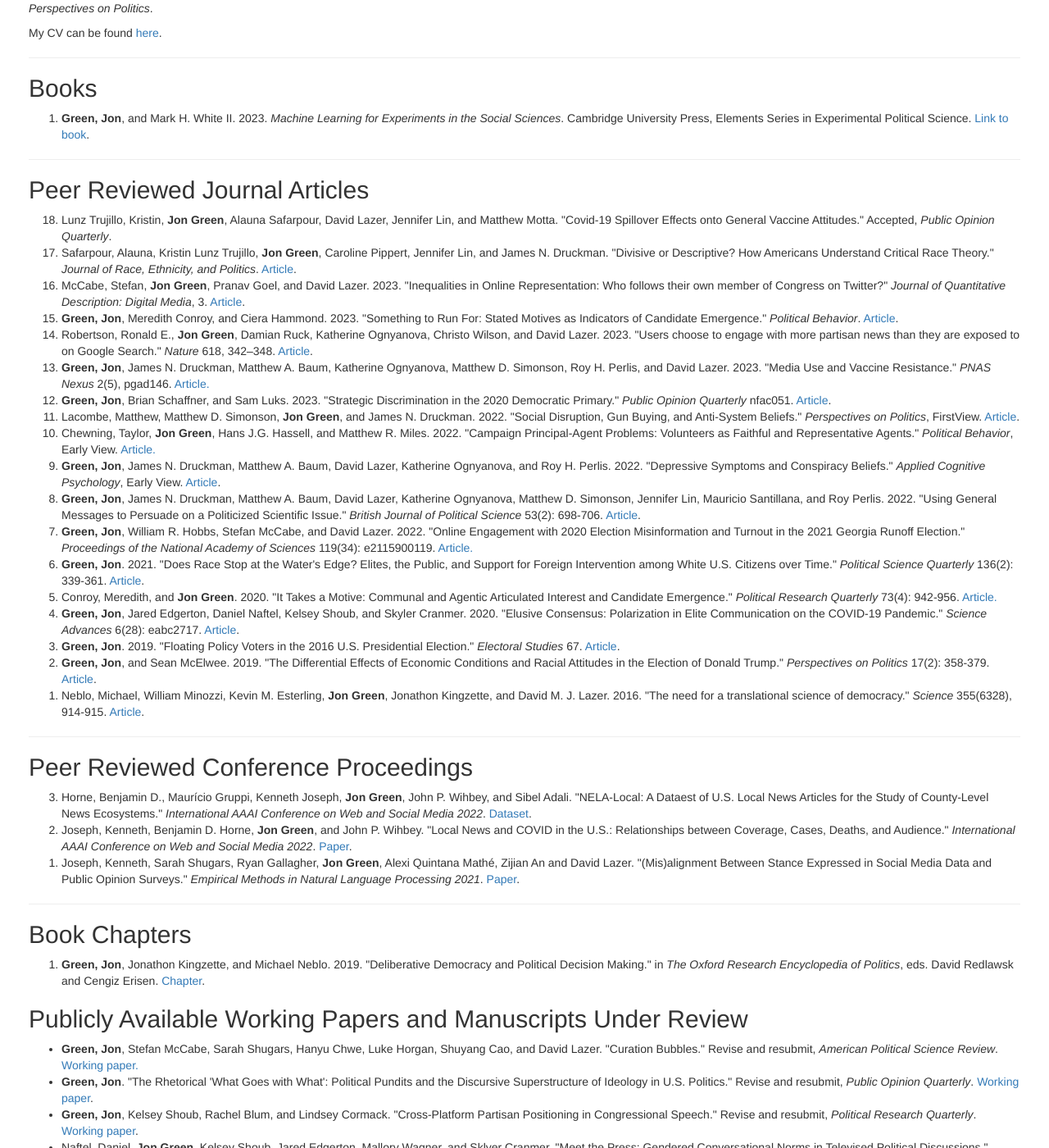
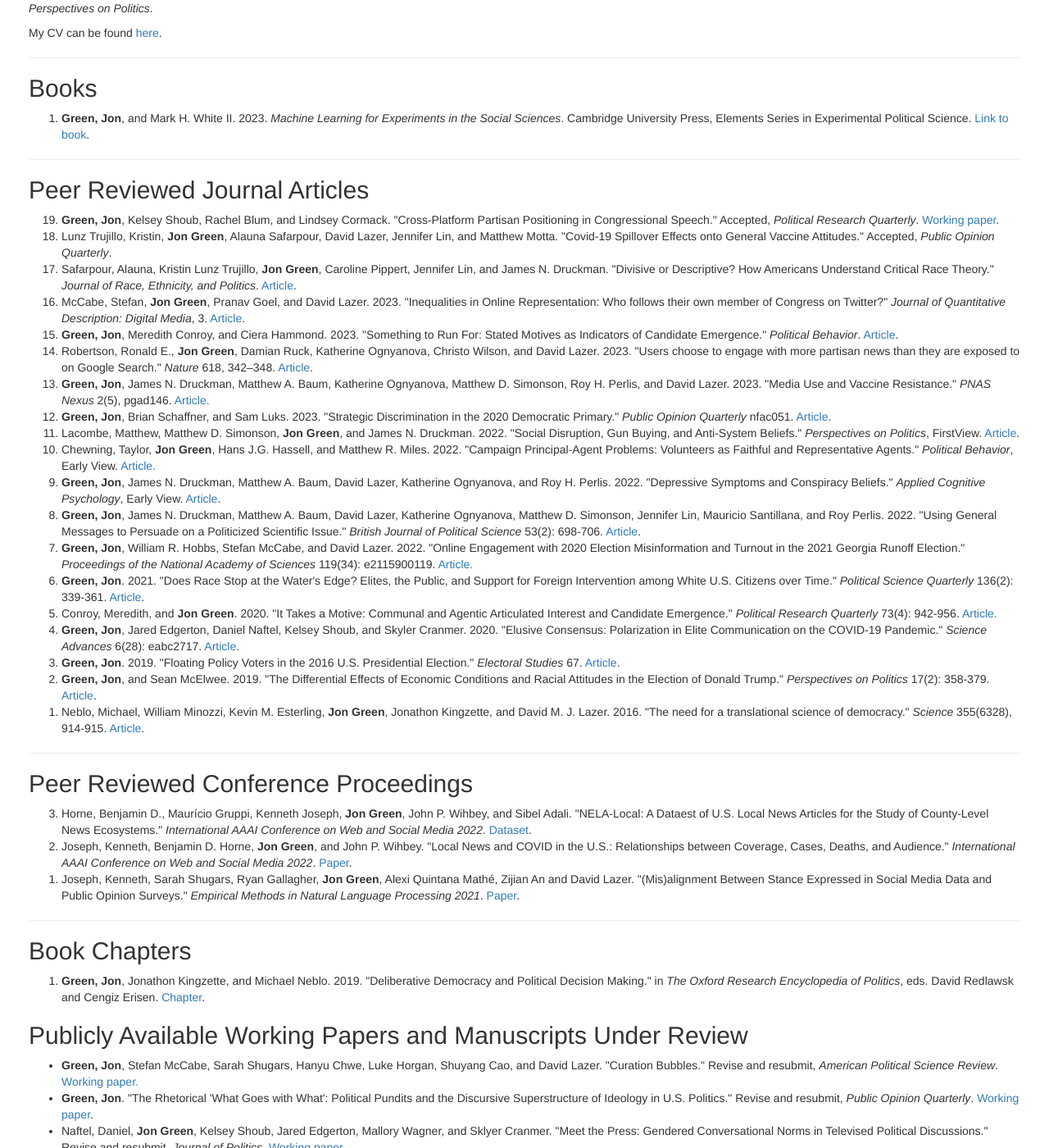
Before and after one commit to jgreen4919/jgreen4919.github.io, a Jekyll site: the page index.html, which Jekyll copies as it is, in a window 1280 px wide and 1400 px high, scrolled down 591 px. Shown: the whole window at 82% size. Built offline with Jekyll 4.4.1, drawn with Linux system fonts in a browser that asks for light colours; some of the changed lines change nothing that is shown.

Commit message:
cross-platform

```diff
--- a/index.html
+++ b/index.html
@@ -38,6 +38,7 @@
     <hr>
     <h2>Peer Reviewed Journal Articles</h2>
     <ol reversed>
+    <li> <strong>Green, Jon</strong>, Kelsey Shoub, Rachel Blum, and Lindsey Cormack. "Cross-Platform Partisan Positioning in Congressional Speech." Accepted, <i>Political Research Quarterly</i>. <a href="https://osf.io/85atn">Working paper</a>.</li>
     <li>Lunz Trujillo, Kristin, <strong>Jon Green</strong>, Alauna Safarpour, David Lazer, Jennifer Lin, and Matthew Motta. "Covid-19 Spillover Effects onto General Vaccine Attitudes." Accepted, <i>Public Opinion Quarterly</i>.</li>
     <li> Safarpour, Alauna, Kristin Lunz Trujillo, <strong>Jon Green</strong>, Caroline Pippert, Jennifer Lin, and James N. Druckman. "Divisive or Descriptive? How Americans Understand Critical Race Theory." <i>Journal of Race, Ethnicity, and Politics</i>. <a href="https://www.cambridge.org/core/journals/journal-of-race-ethnicity-and-politics/article/divisive-or-descriptive-how-americans-understand-critical-race-theory/F38A0BF94B50FC32BEAA667498936458">Article</a>.</li></li>
     <li>McCabe, Stefan, <strong>Jon Green</strong>, Pranav Goel, and David Lazer. 2023. "Inequalities in Online Representation: Who follows their own member of Congress on Twitter?" <i>Journal of Quantitative Description: Digital Media</i>, 3. <a href="https://journalqd.org/article/view/4100">Article</a>.</li>
@@ -73,7 +74,6 @@
     <ul>
     <li> <strong>Green, Jon</strong>, Stefan McCabe, Sarah Shugars, Hanyu Chwe, Luke Horgan, Shuyang Cao, and David Lazer. "Curation Bubbles." Revise and resubmit, <i>American Political Science Review</i>. <a href="https://osf.io/vbwer/"> Working paper.</a></li>
     <li> <strong>Green, Jon</strong>. "The Rhetorical 'What Goes with What': Political Pundits and the Discursive Superstructure of Ideology in U.S. Politics." Revise and resubmit, <i>Public Opinion Quarterly</i>. <a href="https://osf.io/vwqnf">Working paper</a>.</li>
-    <li> <strong>Green, Jon</strong>, Kelsey Shoub, Rachel Blum, and Lindsey Cormack. "Cross-Platform Partisan Positioning in Congressional Speech." Revise and resubmit, <i>Political Research Quarterly</i>. <a href="https://osf.io/85atn">Working paper</a>.</li>
     <li>Naftel, Daniel, <strong>Jon Green</strong>, Kelsey Shoub, Jared Edgerton, Mallory Wagner, and Sklyer Cranmer. "Meet the Press: Gendered Conversational Norms in Televised Political Discussions." Revise and resubmit, <i>Journal of Politics</i>. <a href="https://osf.io/my8us/">Working paper</a>.</li>
     <li>Hobbs, William, and <strong>Jon Green</strong>. "Attitudes in Open-Ended Survey Responses." Revise and resubmit, <i>Political Analysis</i>. <a href="https://www.dropbox.com/s/4u5mpegkka5mtrd/Will\%20Hobbs_attitudes_in_openended_survey_responses_20230627.pdf">Working paper</a>.</li>
     <li> McCabe, Stefan, Diogo Ferrari, <strong>Jon Green</strong>, David Lazer, and Kevin Esterling. "Deplatforming Right-Wing Extremists on Twitter Following the January 6 Insurrection." Revise and resubmit, <i>Nature</i>.</li>
```
Also changed, not shown: 6 other files.
